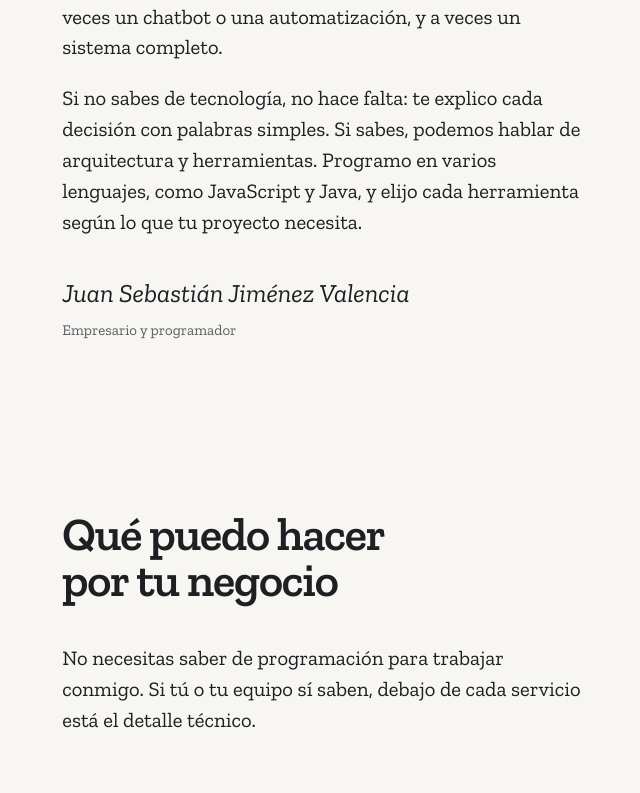
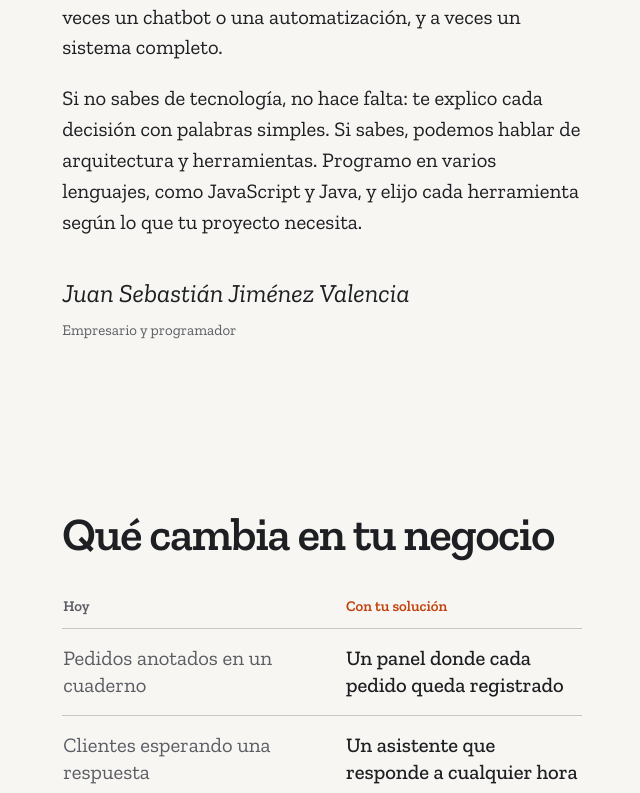
Before and after one commit to JIMENEZJS/PORTAFOLIO.PROFESIONAL, a React (Vite) app: page / in a window 1280 px wide. Shown: the part 2004-2797 px from the top of the page, without its empty margins (1-641 px from the left). Built offline with nearby package versions, Linux system fonts and the light colour scheme; no server answers.

Commit message:
Agrega nuevos componentes "Cambios" y "PorQue" y actualiza el contenido de "Inicio" y "Servicios" para mejorar la presentación del portafolio.

```diff
--- a/src/App.jsx
+++ b/src/App.jsx
@@ -3,10 +3,12 @@ import { useEntradas, useSeccionActiva } from './hooks.js';
 import { Escenario } from './componentes/Escenario.jsx';
 import { Inicio } from './componentes/Inicio.jsx';
 import { Carta } from './componentes/Carta.jsx';
+import { Cambios } from './componentes/Cambios.jsx';
 import { Servicios } from './componentes/Servicios.jsx';
 import { Armador } from './componentes/Armador.jsx';
 import { Sistemas } from './componentes/Sistemas.jsx';
 import { Proceso } from './componentes/Proceso.jsx';
+import { PorQue } from './componentes/PorQue.jsx';
 import { Preguntas } from './componentes/Preguntas.jsx';
 import { Contacto } from './componentes/Contacto.jsx';
 import { Pie } from './componentes/Pie.jsx';
@@ -26,7 +28,7 @@ export default function App() {
   // El proyecto armado por el visitante llega al formulario de contacto
   const [borrador, setBorrador] = useState(null);
   const inicio = useSeccionActiva({ escena: 'retrato', a: 'Empresario y programador', b: 'Web, IA y automatización' });
-  const cierre = useSeccionActiva({ escena: 'manos', a: 'Preguntas frecuentes', b: 'Respuestas directas' });
+  const cierre = useSeccionActiva({ escena: 'retrato', a: 'Por qué elegirme', b: 'Hablas con quien construye' });
   useEntradas();
 
   return (
@@ -38,6 +40,7 @@ export default function App() {
           <div className="read">
             <Inicio />
             <Carta />
+            <Cambios />
             <Servicios />
           </div>
         </div>
@@ -49,6 +52,7 @@ export default function App() {
         <div className="split" ref={cierre.ref}>
           <Escenario fotos={FOTOS_CIERRE} activa={cierre.activa} clase="stage--cierre" />
           <div className="read">
+            <PorQue />
             <Preguntas />
             <Contacto borrador={borrador} />
           </div>
--- /dev/null
+++ b/src/componentes/Cambios.jsx
@@ -0,0 +1,25 @@
+const CAMBIOS = [
+  ['Pedidos anotados en un cuaderno', 'Un panel donde cada pedido queda registrado'],
+  ['Clientes esperando una respuesta', 'Un asistente que responde a cualquier hora'],
+  ['Facturas y reportes hechos a mano', 'Documentos que se generan solos'],
+  ['Datos copiados de un programa a otro', 'Tus herramientas conectadas entre sí'],
+  ['Un Excel con toda la información', 'Tus datos ordenados en un lugar seguro'],
+];
+
+export function Cambios() {
+  return (
+    <section className="seccion cambios" id="cambios" data-escena="medio" data-a="Qué cambia en tu negocio" data-b="Del cuaderno al sistema">
+      <h2 className="head" data-reveal="">Qué cambia en tu negocio</h2>
+      <table className="cambios__tabla" data-reveal="">
+        <thead>
+          <tr><th scope="col">Hoy</th><th scope="col">Con tu solución</th></tr>
+        </thead>
+        <tbody>
+          {CAMBIOS.map(([hoy, despues]) => (
+            <tr key={hoy}><td>{hoy}</td><td>{despues}</td></tr>
+          ))}
+        </tbody>
+      </table>
+    </section>
+  );
+}
--- a/src/componentes/Inicio.jsx
+++ b/src/componentes/Inicio.jsx
@@ -18,7 +18,7 @@ export function Inicio() {
           <span className="linea"><span data-linea style={{ '--i': 1 }}>Jiménez Valencia</span></span>
         </h1>
         <p className="hero__frase" data-carga style={{ '--d': '420ms' }}>
-          Soy empresario y programador. Creo páginas web, chatbots con inteligencia artificial, automatizaciones y soluciones tecnológicas a la medida de tu negocio.
+          Convierto tus ideas en soluciones digitales que trabajan para tu negocio, incluso cuando tú no estás.
         </p>
         <a className="boton" href="#contacto" data-carga style={{ '--d': '500ms' }}>Cuéntame tu proyecto</a>
       </div>
--- /dev/null
+++ b/src/componentes/PorQue.jsx
@@ -0,0 +1,22 @@
+const RAZONES = [
+  ['Hablas con quien construye', 'Sin intermediarios ni teléfono roto. La persona que entiende tu negocio es la misma que escribe el código.'],
+  ['Sabes el precio antes de empezar', 'Después de la primera conversación recibes una propuesta con precio cerrado, así conoces el total desde el principio.'],
+  ['Ves avances cada semana', 'Tienes un enlace de prueba para ver tu proyecto funcionando y lo revisamos juntos. Nada de meses de silencio.'],
+  ['Todo queda a tu nombre', 'El código, los datos y el dominio son tuyos desde el primer día.'],
+  ['Te hablo con franqueza', 'Si algo no vale la pena o no soy la persona indicada para hacerlo, te lo digo antes de que inviertas.'],
+];
+
+export function PorQue() {
+  return (
+    <section className="seccion porque" id="por-que" data-escena="retrato" data-a="Por qué elegirme" data-b="Hablas con quien construye">
+      <h2 className="head" data-reveal="">Por qué elegirme</h2>
+      {RAZONES.map(([titulo, texto]) => (
+        <article className="modulo" key={titulo} data-reveal="">
+          <h3 className="sub">{titulo}</h3>
+          <p>{texto}</p>
+        </article>
+      ))}
+      <p className="porque__accion" data-reveal=""><a className="boton" href="#contacto">Cuéntame tu proyecto</a></p>
+    </section>
+  );
+}
--- a/src/componentes/Servicios.jsx
+++ b/src/componentes/Servicios.jsx
@@ -34,7 +34,7 @@ const MODULOS = [
 export function Servicios() {
   return (
     <section className="seccion servicios" id="servicios" data-escena="perforadora" data-a="Perforadora de tarjetas Hollerith" data-b="Automatizar no es nuevo">
-      <h2 className="head" data-reveal="">Qué puedo hacer por tu negocio</h2>
+      <h2 className="head" data-reveal="">Qué te ofrezco</h2>
       <p className="servicios__intro" data-reveal="" style={{ '--i': 1 }}>
         No necesitas saber de programación para trabajar conmigo. Si tú o tu equipo sí saben, debajo de cada servicio está el detalle técnico.
       </p>
--- a/src/estilos.css
+++ b/src/estilos.css
@@ -110,6 +110,18 @@ figure.obturador figcaption { margin-top: .6rem; font-size: var(--step-small); c
 .modulo + .modulo { margin-top: 4rem; }
 .modulo__tecnico { font-size: var(--step-small); color: var(--muted); }
 .modulo__tecnico strong { font-weight: 600; }
+
+/* Qué cambia en tu negocio */
+.cambios__tabla { width: 100%; border-collapse: collapse; table-layout: fixed; line-height: 1.3; }
+.cambios__tabla th { padding-block: 0 .75rem; text-align: left; font-size: var(--step-small); font-weight: 600; color: var(--muted); }
+.cambios__tabla th + th { color: var(--accent); }
+.cambios__tabla td { padding-block: 1rem; vertical-align: top; border-top: 1px solid var(--line); color: var(--muted); }
+.cambios__tabla td + td { color: var(--ink); font-weight: 500; }
+.cambios__tabla th + th, .cambios__tabla td + td { padding-left: 1.5rem; }
+
+/* Por qué elegirme */
+.porque .modulo + .modulo { margin-top: 2.5rem; }
+.porque__accion { margin-top: 3rem; }
 
 /* Arma tu proyecto */
 .armador { margin-top: var(--gap); padding: clamp(4rem, 8vw, 8rem) calc(var(--edge) + var(--pad)); background: var(--surface); display: grid; grid-template-columns: 5fr 6fr; gap: clamp(2rem, 5vw, 5rem); align-items: start; }
@@ -226,7 +238,7 @@ figure.obturador figcaption { margin-top: .6rem; font-size: var(--step-small); c
   .armador, .proceso { grid-template-columns: minmax(0, 1fr); padding-inline: 1.25rem; }
   .armador__col > p { max-width: none; }
   .stage--cierre { position: relative; top: auto; height: 50svh; margin-top: var(--gap); }
-  .stage--cierre + .read .preguntas { padding-top: 4rem; }
+  .stage--cierre + .read > :first-child { padding-top: 4rem; }
   .contacto { min-height: 0; padding-bottom: 3rem; padding-top: 6rem; }
   .recibo { justify-self: stretch; width: 100%; padding-inline: 1.25rem; }
   .recibo__total { margin-inline: -1.25rem; padding-inline: 1.25rem; }
@@ -267,7 +279,7 @@ figure.obturador figcaption { margin-top: .6rem; font-size: var(--step-small); c
 }
 /* En el teléfono estas secciones largas no esperan a un scroll: un pulgar rápido no debe ver huecos */
 @media (max-width: 899.98px) and (prefers-reduced-motion: no-preference) {
-  .js .preguntas [data-reveal], .js .contacto [data-reveal], .js [data-reveal="recibo"],
+  .js .porque [data-reveal], .js .preguntas [data-reveal], .js .contacto [data-reveal], .js [data-reveal="recibo"],
   .js [data-reveal="recibo"] li, .js [data-reveal="recibo"] h3, .js [data-reveal="recibo"] .recibo__total { opacity: 1; transform: none; transition: none; }
 }
 @keyframes subir { to { transform: none; } }
```
